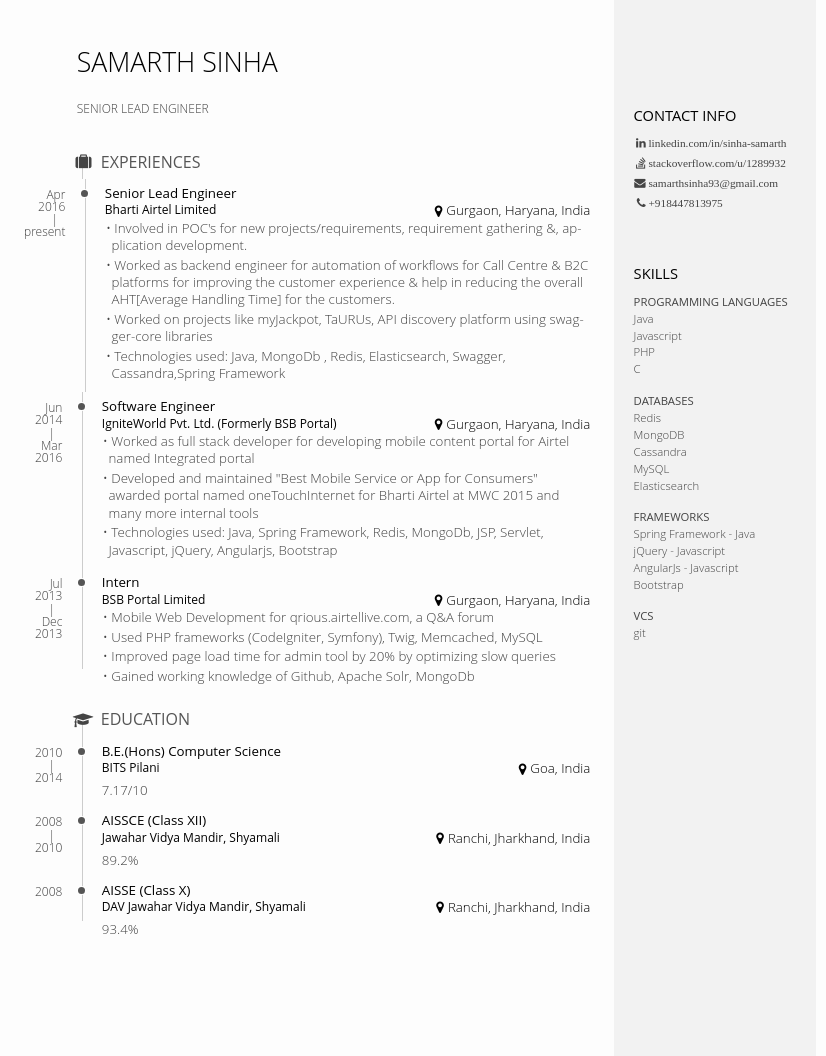
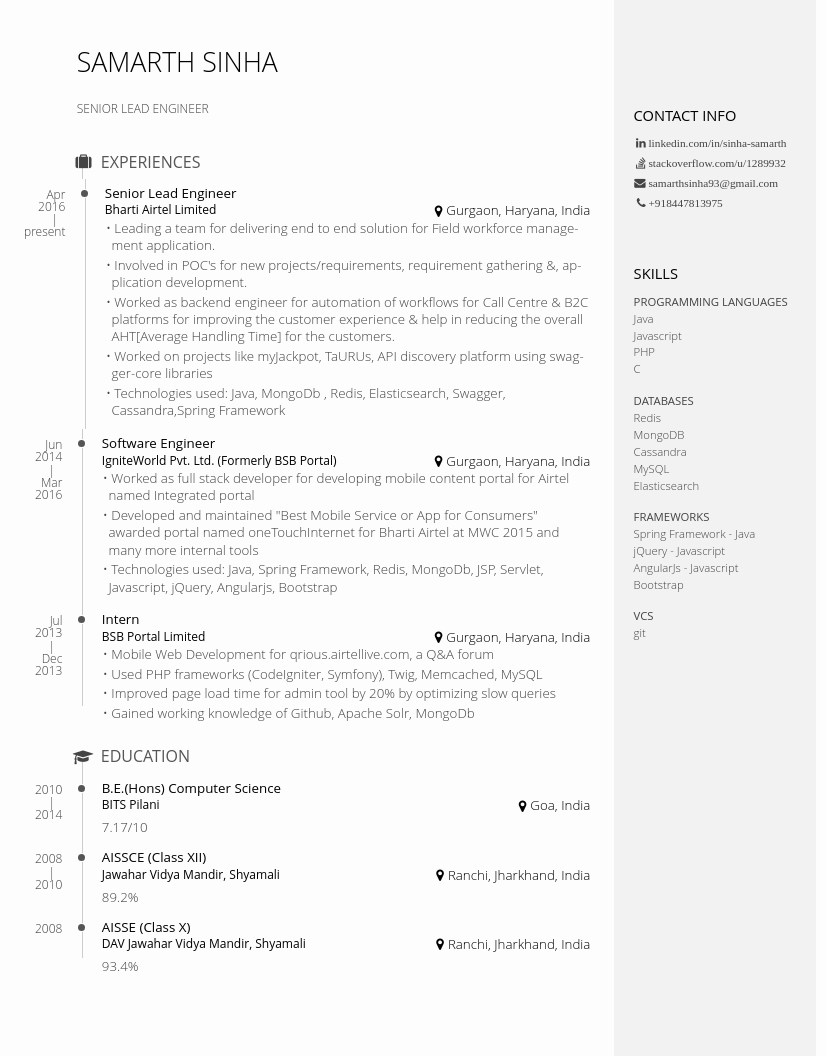
Before and after one commit to samarthsinha/samarthsinha.github.io, a Jekyll site: the page built from resume.md, in a window 1280 px wide. Shown: the whole page, without its empty margins (0-826 px from the left). Built offline with Jekyll 4.4.1, drawn with Linux system fonts in a browser that asks for light colours.

Commit message:
Update resume.md

```diff
--- a/resume.md
+++ b/resume.md
@@ -26,6 +26,7 @@ permalink: /resume
                 </header>
                 <div>
                     <ul>
+                       <li>Leading a team for delivering end to end solution for Field workforce management application.</li>
                        <li>Involved in POC's for new projects/requirements, requirement gathering &, application development.
 </li>
                        <li>Worked as backend engineer for automation of workflows for Call Centre & B2C platforms for improving the customer experience & help in reducing the overall AHT[Average Handling Time] for the customers.</li>
```
